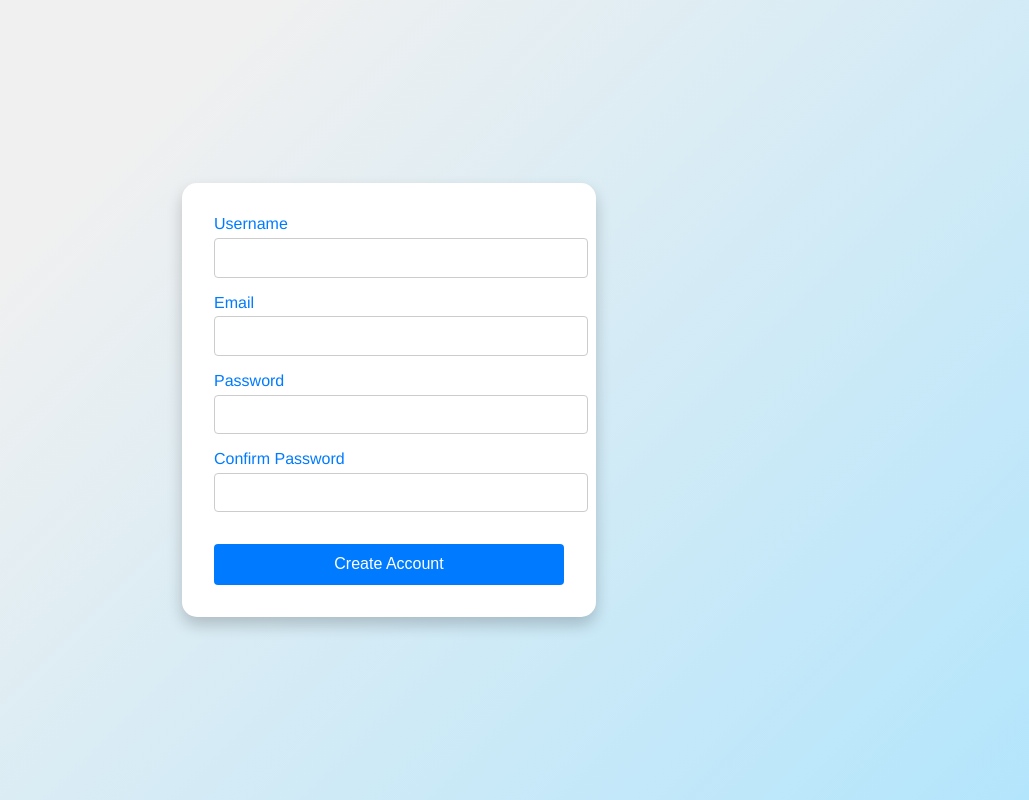
After one commit to eugnes03/411-Final, a Flask app: template templates/create-account.html in a window 1280 px wide. The commit adds this page. Shown: the whole page, without its empty margins (251-1280 px from the left). Run offline with Flask 3, Linux system fonts and the light colour scheme; the template is opened without the code that fills it, so the values that code supplies are empty.

Commit message:
Add frontend for create-account, login, and update password pages

```diff
--- /dev/null
+++ b/templates/create-account.html
@@ -0,0 +1,61 @@
+<!DOCTYPE html>
+<html lang="en">
+<head>
+    <meta charset="UTF-8">
+    <title>Credify - Create Account</title>
+    <link rel="stylesheet" href="{{ url_for('static', filename='styles.css') }}">
+</head>
+<body>
+    <div class="login-container">
+        <!-- Div for dynamic messages -->
+        <div id="message-box"></div>
+
+        <form action="/create-account" method="POST" onsubmit="return validateForm()">
+            <div class="every-input">
+                <label for="username">Username</label>
+                <input type="text" id="username" name="username" required>
+            </div>
+            <div class="every-input">
+                <label for="email">Email</label>
+                <input type="email" id="email" name="email" required>
+            </div>
+            <div class="every-input">
+                <label for="password">Password</label>
+                <input type="password" id="password" name="password" required>
+            </div>
+            <div class="every-input">
+                <label for="confirm-password">Confirm Password</label>
+                <input type="password" id="confirm-password" name="confirm-password" required>
+            </div>
+            <button type="submit">Create Account</button>
+        </form>
+    </div>
+
+    <script>
+        function validateForm() {
+            const password = document.getElementById('password').value;
+            const confirmPassword = document.getElementById('confirm-password').value;
+            const messageBox = document.getElementById('message-box');
+
+            messageBox.innerHTML = '';
+
+            if (password !== confirmPassword) {
+                // Show error message
+                messageBox.innerHTML = '<div class="message error">Passwords do not match. Please try again.</div>';
+                return false;
+            }
+
+            // Show success message
+            messageBox.innerHTML = '<div class="message success">Account created successfully! Redirecting to login...</div>';
+
+            // Redirect after 2 seconds
+            setTimeout(() => {
+                window.location.href = "/login";
+            }, 2000);
+
+            return false;
+        }
+    </script>
+
+</body>
+</html>
```
Also changed, not shown: templates/login.html (+8 -1 lines), templates/update-password.html (added, +43 -0 lines).
